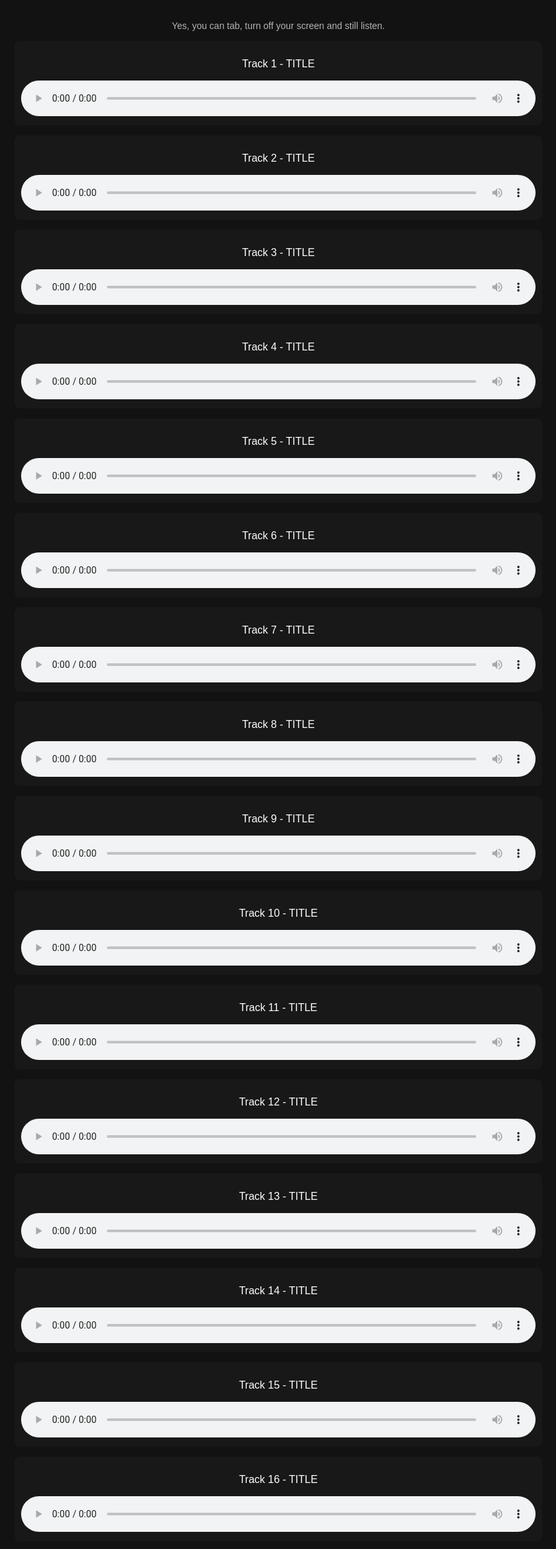
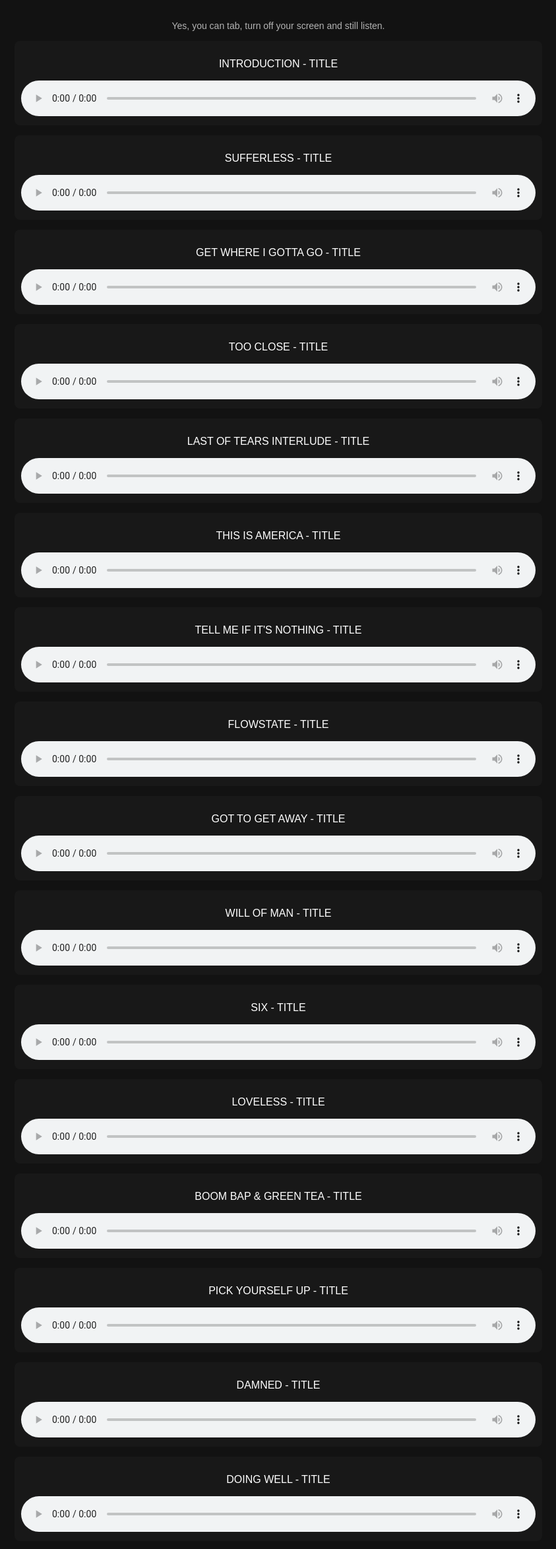
Before and after one commit to christonwords/somethingamazing, a plain HTML site: page index.html in a window 1280 px wide. Shown: the part 445-2792 px from the top of the page at 66% size, without its empty margins (218-1061 px from the left). Drawn offline with Linux system fonts and the light colour scheme.

Commit message:
Update index.html

```diff
--- a/index.html
+++ b/index.html
@@ -54,30 +54,152 @@
         <p>The official exclusive release of SOMETHING AMAZING. Stream all 20 songs here before they hit DSPs.</p>
 
         <!-- Cover Art -->
-        <img src="https://raw.githubusercontent.com/christonwords/somethingamazing/main/cover.jpg" alt="Album Cover" class="album-cover">
+        <img src="https://github.com/christonwords/somethingamazing/releases/download/v1/cover.jpg" alt="Album Cover" class="album-cover">
 
         <p class="note">Yes, you can tab, turn off your screen and still listen.</p>
 
         <!-- Tracklist -->
         <div id="tracklist">
-            <!-- Loop through 20 tracks -->
-            <script>
-                const tracklist = document.getElementById("tracklist");
+            <div class="track">
+                <p>INTRODUCTION - TITLE</p>
+                <audio controls>
+                    <source src="https://www.dropbox.com/scl/fi/h36yrybkfb9h6h4rrzzwo/Track-1.wav?rlkey=qmic9yrvaleehz73xyfen8h0p&st=gcf5qqyh&raw=1" type="audio/wav">
+                </audio>
+            </div>
 
-                for (let i = 1; i <= 20; i++) {
-                    let trackDiv = document.createElement("div");
-                    trackDiv.classList.add("track");
+            <div class="track">
+                <p>SUFFERLESS - TITLE</p>
+                <audio controls>
+                    <source src="https://www.dropbox.com/scl/fi/6cpz56u5y7l95yf5ltz2d/Track-2.wav?rlkey=1vytr5x9lcc8iaculggamfexy&raw=1">
+                </audio>
+            </div>
 
-                    trackDiv.innerHTML = `
-                        <p>Track ${i} - TITLE</p>
-                        <audio controls>
-                            <source src="https://raw.githubusercontent.com/christonwords/somethingamazing/main/tracks/Track.${i}.wav" type="audio/wav">
-                        </audio>
-                    `;
+            <div class="track">
+                <p>GET WHERE I GOTTA GO - TITLE</p>
+                <audio controls>
+                    <source src="https://www.dropbox.com/scl/fi/6w82mkmun6k00wc6hc7cz/Track-3.wav?rlkey=6htwqfgeg40aytpww89bnkrv8&st=tvcxjlo4&raw=1">
+                </audio>
+            </div>
 
-                    tracklist.appendChild(trackDiv);
-                }
-            </script>
+            <div class="track">
+                <p>TOO CLOSE - TITLE</p>
+                <audio controls>
+                    <source src="https://www.dropbox.com/scl/fi/pt06s0syzk6g3kpnfu4ld/Track-4.wav?rlkey=xu9notsq4d1dhy9mui7sslesi&st=mfz4ha2i&raw=1">
+                </audio>
+            </div>
+
+            <div class="track">
+                <p>LAST OF TEARS INTERLUDE - TITLE</p>
+                <audio controls>
+                    <source src="https://www.dropbox.com/scl/fi/bibd6g5lj7q4d2crupg15/Track-5.wav?rlkey=jmay5dbdts2il7rq0z3kj3jns&st=ku606jl2&raw=1">
+                </audio>
+            </div>
+
+            <div class="track">
+                <p>THIS IS AMERICA - TITLE</p>
+                <audio controls>
+                    <source src="https://www.dropbox.com/scl/fi/xtuc8yr4bnjsn4tj3oqu1/Track-6.wav?rlkey=n45rwm0d3rj2a8dpkq6x3c04l&st=umiz9o2s&raw=1">
+                </audio>
+            </div>
+
+            <div class="track">
+                <p>TELL ME IF IT'S NOTHING - TITLE</p>
+                <audio controls>
+                    <source src="https://www.dropbox.com/scl/fi/4py4kfrtj9pgx1spvxn0e/Track-7.wav?rlkey=y3eq0fv0uwd4l1m05ojtxtb7q&st=6d43z6x8&raw=1">
+                </audio>
+            </div>
+
+            <div class="track">
+                <p>FLOWSTATE - TITLE</p>
+                <audio controls>
+                    <source src="https://www.dropbox.com/scl/fi/5qry78ryqpr5vyd6nbm9z/Track-8.wav?rlkey=izcu4u37dnimpvkc4zxs89or5&st=o793fyye&raw=1">
+                </audio>
+            </div>
+
+            <div class="track">
+                <p>GOT TO GET AWAY - TITLE</p>
+                <audio controls>
+                    <source src="https://www.dropbox.com/scl/fi/s5hrl2q1pbixi8gmqkfu2/Track-9.wav?rlkey=b3jr3tw5if6z0rbwwtmis1xk5&st=psjd5v9b&raw=1">
+                </audio>
+            </div>
+
+            <div class="track">
+                <p>WILL OF MAN - TITLE</p>
+                <audio controls>
+                    <source src="https://www.dropbox.com/scl/fi/mu9d0ghmo7z3x11vil41n/Track-10.wav?rlkey=rq80g3h8pxs05bhvy504c28ar&st=eiolkz1m&raw=1">
+                </audio>
+            </div>
+
+            <div class="track">
+                <p>SIX - TITLE</p>
+                <audio controls>
+                    <source src="https://www.dropbox.com/scl/fi/ij47zinpdca21u94i1z6w/Track-11.wav?rlkey=5sk93ktp32n0psos51jj018ki&st=lgq0x82w&raw=1">
+                </audio>
+            </div>
+
+            <div class="track">
+                <p>LOVELESS - TITLE</p>
+                <audio controls>
+                    <source src="https://www.dropbox.com/scl/fi/54v3r3hozxextumc0gby7/Track-12.wav?rlkey=4j58mf3rqo8tbxhmrbjbiq82h&st=bfsb98kd&raw=1">
+                </audio>
+            </div>
+
+            <div class="track">
+                <p>BOOM BAP & GREEN TEA - TITLE</p>
+                <audio controls>
+                    <source src="https://www.dropbox.com/scl/fi/lfze001n5kisjiovl6qyn/Track-13.wav?rlkey=bc3u1tmi1vypk4k5w5srpq7kt&st=fh9h74ft&raw=1">
+                </audio>
+            </div>
+
+            <div class="track">
+                <p>PICK YOURSELF UP - TITLE</p>
+                <audio controls>
+                    <source src="https://www.dropbox.com/scl/fi/6a39vzx07mgfk0uydy5oq/Track-14.wav?rlkey=yg5pjcgs7n3tkio6m3974g5qe&st=vqrca1uy&raw=1">
+                </audio>
+            </div>
+
+            <div class="track">
+                <p>DAMNED - TITLE</p>
+                <audio controls>
+                    <source src="https://www.dropbox.com/scl/fi/lbnmcrvef4z0t3bt00ru4/Track-15.wav?rlkey=6hekutwei2kp8cz6k0h0f5rsz&st=f4qk4c65&raw=1" type="audio/wav">
+                </audio>
+            </div>
+
+            <div class="track">
+                <p>DOING WELL - TITLE</p>
+                <audio controls>
+                    <source src="https://www.dropbox.com/scl/fi/lfibzzpcdbxifgoveckx4/Track-16.wav?rlkey=g5p94ogqnrvt8en4inrok7far&st=qlnqgzke&raw=1" type="audio/wav">
+                </audio>
+            </div>
+
+            <div class="track">
+                <p>SCREWED PERCEPTION - TITLE</p>
+                <audio controls>
+                    <source src="https://www.dropbox.com/scl/fi/qgvylw7jxh5tp2h8m825e/Track-17.wav?rlkey=pqetpu134g5osks162f5l9r6b&st=undxkx95&raw=1" type="audio/wav">
+                </audio>
+            </div>
+
+            <div class="track">
+                <p>THE ONE WHO DID - TITLE</p>
+                <audio controls>
+                    <source src="https://www.dropbox.com/scl/fi/d65ib209gyc9e7r81pubc/Track-18.wav?rlkey=syio8y9xdhjimbpdm7gyetdqk&st=v3wvljqm&raw=1" type="audio/wav">
+                </audio>
+            </div>
+
+            <div class="track">
+                <p>VICTIM OF IGNORANCE - TITLE</p>
+                <audio controls>
+                    <source src="https://www.dropbox.com/scl/fi/6og2argndr3ab2cwhaws7/Track-19.wav?rlkey=xitzp3wepag8v7sfmx64xd9u1&st=g2tm99c1&raw=1" type="audio/wav">
+                </audio>
+            </div>
+
+            <div class="track">
+                <p>TRANSCENDED - TITLE</p>
+                <audio controls>
+                    <source src="https://www.dropbox.com/scl/fi/eckooa0qlhfvj0zpir9lw/Track-20.wav?rlkey=wnjoty6pkze7wgfr1lfd9ax7n&st=a04k9i71&raw=1" type="audio/wav">
+                </audio>
+            </div>
+
         </div>
 
         <!-- Contact Section -->
```
